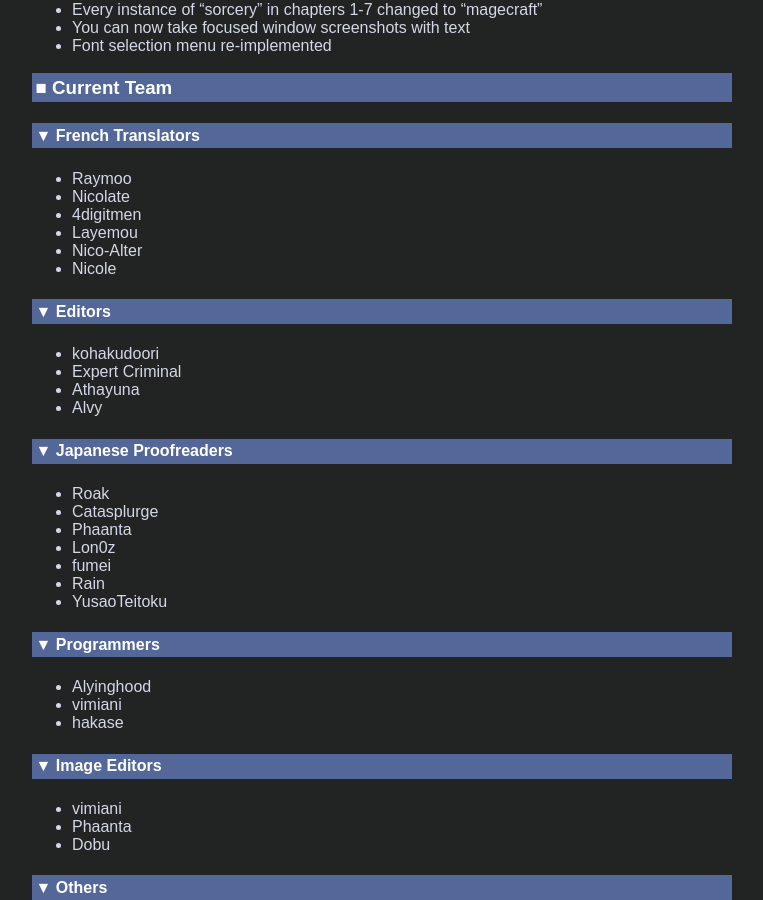
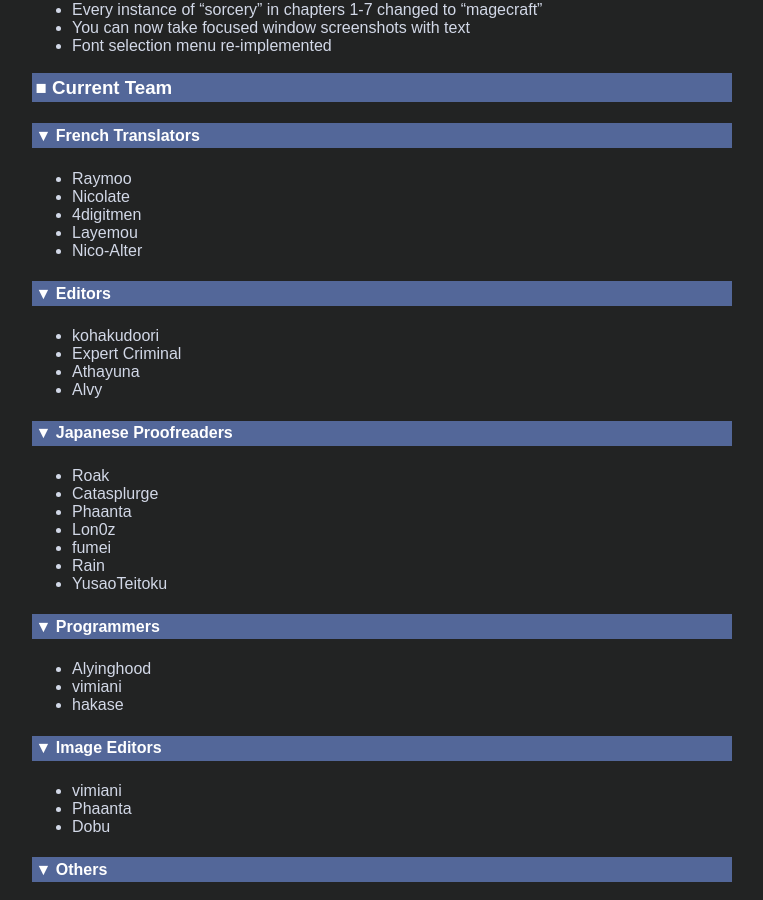
Before and after one commit to Hollow-Moon/Hollow-Moon.github.io, a Jekyll site: the page built from wohn-tl/index.md, in a window 1280 px wide and 900 px high, scrolled down 2087 px. Shown: the whole window, without its empty margins (258-1021 px from the left). Built offline with Jekyll 4.4.1, drawn with Linux system fonts in a browser that asks for light colours.

Commit message:
Update index.md

```diff
--- a/wohn-tl/index.md
+++ b/wohn-tl/index.md
@@ -53,7 +53,6 @@ Link is here: [Google Drive](https://drive.google.com/file/d/1MACYFN9tUWD6Pxpw4Z
 * 4digitmen
 * Layemou
 * Nico-Alter
-* Nicole
 
 #### Editors
 * kohakudoori
```
